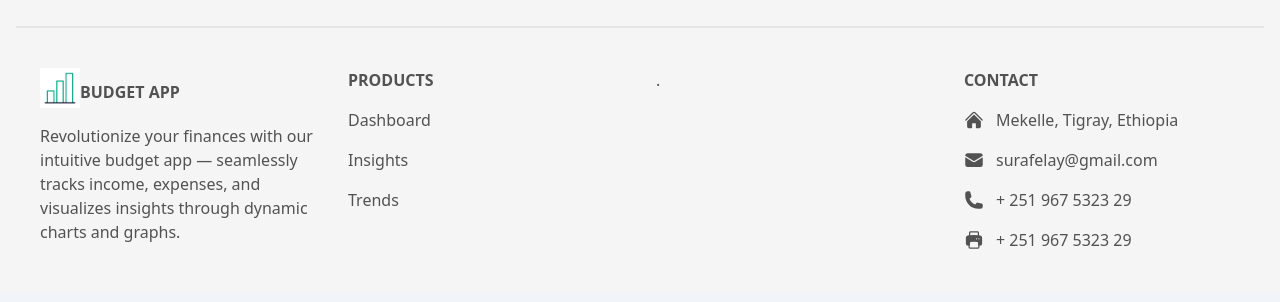
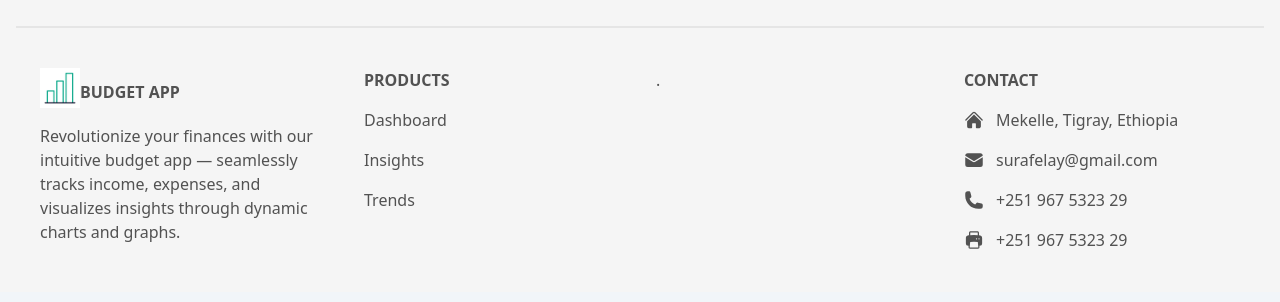
Before and after one commit to suraffy/budget-app, a React (Create React App) app: page / in a window 1280 px wide. Shown: the part 1757-2059 px from the top of the page. Built offline with nearby package versions, Linux system fonts and the light colour scheme.

Commit message:
Fix Margin Issues

```diff
--- a/src/components/Footer.jsx
+++ b/src/components/Footer.jsx
@@ -102,7 +102,7 @@ const Footer = () => {
                 through dynamic charts and graphs.
               </p>
             </div>
-            <div className="">
+            <div className="ml-4">
               <h6 className="mb-4 flex justify-center font-semibold uppercase md:justify-start">
                 Products
               </h6>
@@ -164,7 +164,7 @@ const Footer = () => {
                     clipRule="evenodd"
                   />
                 </svg>
-                + 251 967 5323 29
+                +251 967 5323 29
               </p>
               <p className="flex items-center justify-center md:justify-start">
                 <svg
@@ -179,7 +179,7 @@ const Footer = () => {
                     clipRule="evenodd"
                   />
                 </svg>
-                + 251 967 5323 29
+                +251 967 5323 29
               </p>
             </div>
           </div>
```
